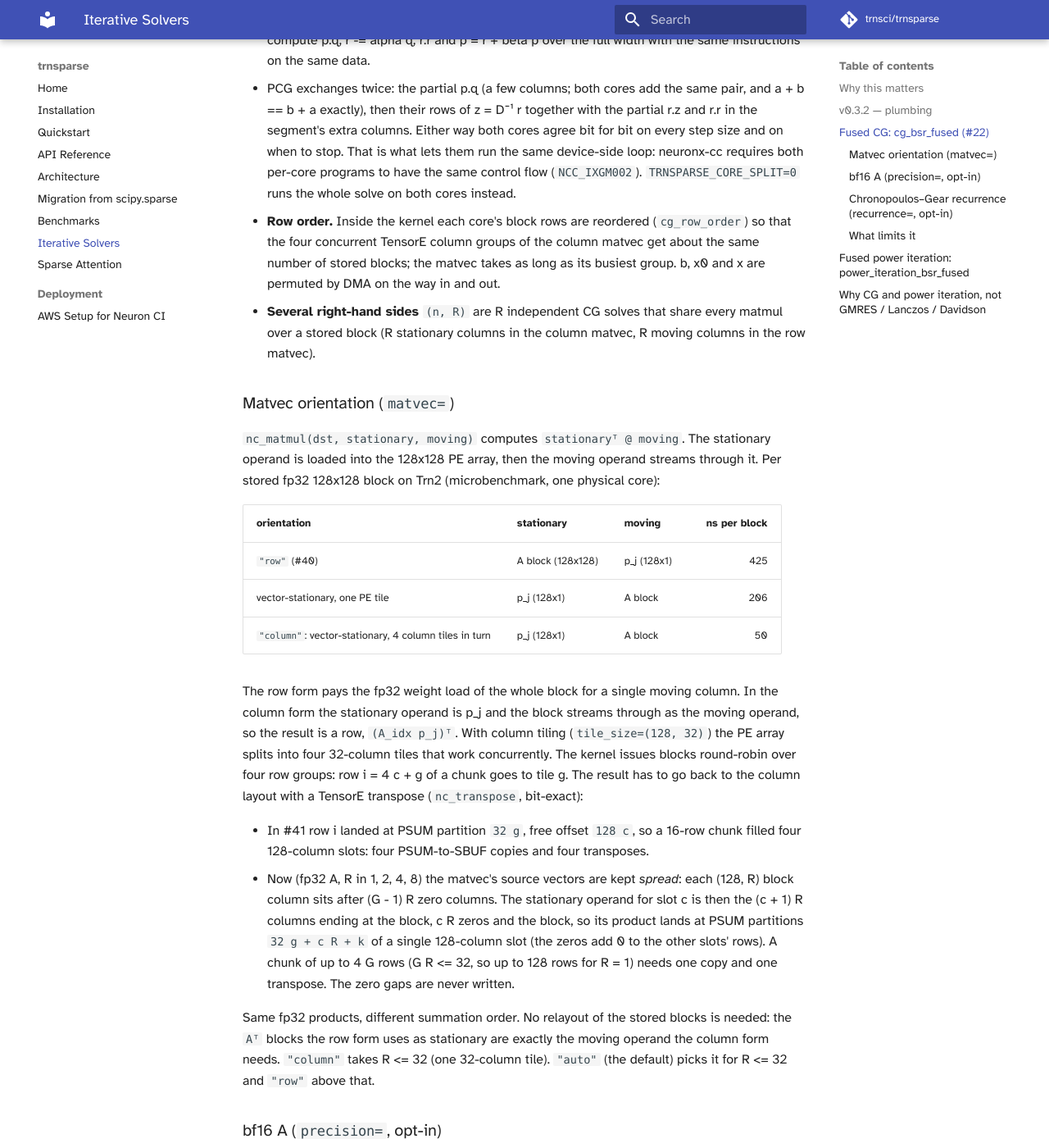
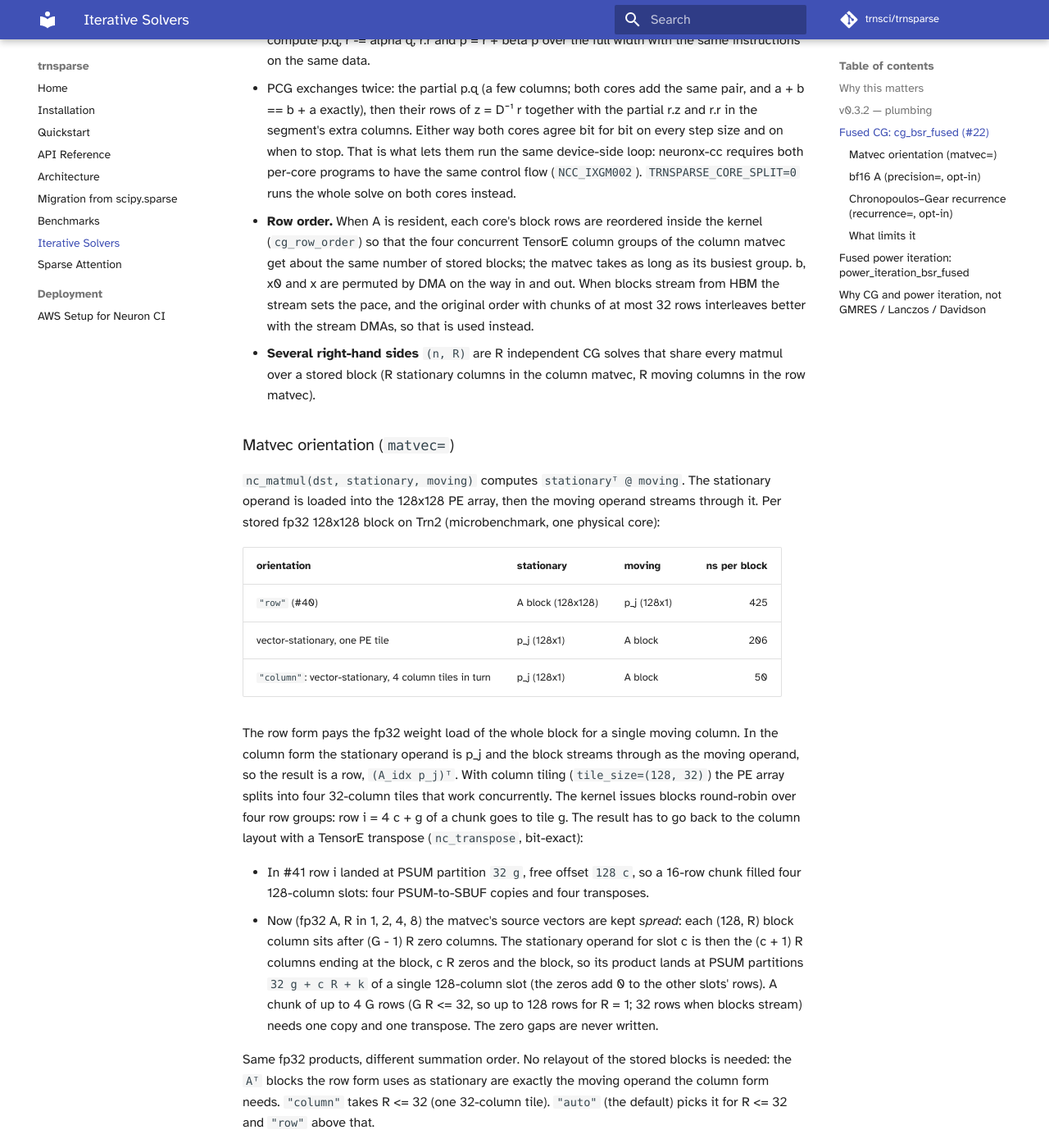
Before and after one commit to trnsci/trnsparse, an MkDocs documentation site: the page built from docs/iterative_solvers.md, in a window 1280 px wide and 1400 px high, scrolled down 1900 px. Shown: the whole window at 82% size. Built offline with MkDocs 1.6.1 and Material for MkDocs 9.7.7, drawn with Linux system fonts in a browser that asks for light colours; some web fonts are replaced; comment, search, counter and statistics services are not loaded.

```diff
--- a/docs/iterative_solvers.md
+++ b/docs/iterative_solvers.md
@@ -95,11 +95,14 @@
   neuronx-cc requires both per-core programs to have the same control
   flow (`NCC_IXGM002`). `TRNSPARSE_CORE_SPLIT=0` runs the whole solve
   on both cores instead.
-- **Row order.** Inside the kernel each core's block rows are reordered
-  (`cg_row_order`) so that the four concurrent TensorE column groups of
-  the column matvec get about the same number of stored blocks; the
-  matvec takes as long as its busiest group. b, x0 and x are permuted by
-  DMA on the way in and out.
+- **Row order.** When A is resident, each core's block rows are
+  reordered inside the kernel (`cg_row_order`) so that the four
+  concurrent TensorE column groups of the column matvec get about the
+  same number of stored blocks; the matvec takes as long as its busiest
+  group. b, x0 and x are permuted by DMA on the way in and out. When
+  blocks stream from HBM the stream sets the pace, and the original order
+  with chunks of at most 32 rows interleaves better with the stream DMAs,
+  so that is used instead.
 - **Several right-hand sides** `(n, R)` are R independent CG solves that
   share every matmul over a stored block (R stationary columns in the
   column matvec, R moving columns in the row matvec).
@@ -135,8 +138,8 @@
   at the block, c R zeros and the block, so its product lands at PSUM
   partitions `32 g + c R + k` of a single 128-column slot (the zeros add
   0 to the other slots' rows). A chunk of up to 4 G rows (G R <= 32, so
-  up to 128 rows for R = 1) needs one copy and one transpose. The zero
-  gaps are never written.
+  up to 128 rows for R = 1; 32 rows when blocks stream) needs one copy
+  and one transpose. The zero gaps are never written.
 
 Same fp32 products, different summation order. No relayout of the stored blocks is
 needed: the `Aᵀ` blocks the row form uses as stationary are exactly the
```
Also changed, not shown: CHANGELOG.md (+9 -0 lines), 2 other files.
